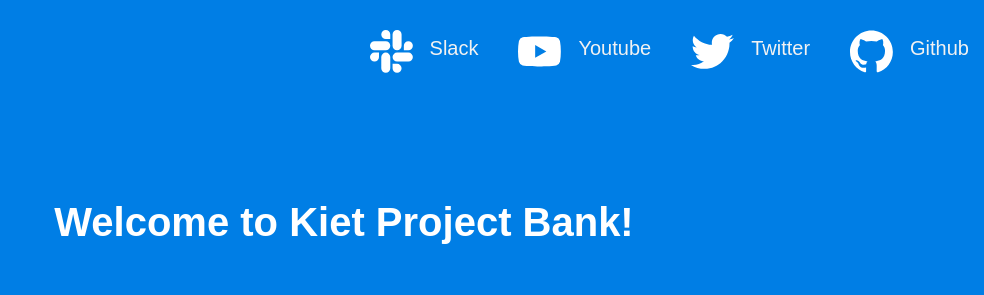
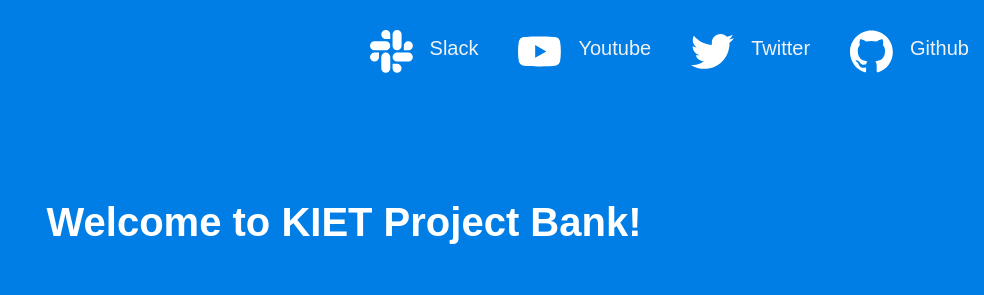
Before and after one commit to Mr-Sunglasses/kiet-project-bank, a React (Create React App) app: page / in a window 1280 px wide. Shown: the top 295 px of the page, without its empty margins (296-1280 px from the left). Built offline with nearby package versions, Linux system fonts and the light colour scheme.

Commit message:
fix the Name Typo

```diff
--- a/src/App.jsx
+++ b/src/App.jsx
@@ -10,7 +10,7 @@ const App = () => {
     <div className="App">
         <Navbar />
         <div className="App-header">
-            <h1>Welcome to Kiet Project Bank! </h1>
+            <h1>Welcome to KIET Project Bank! </h1>
 
         </div>
         <div className='App-header'>
```
